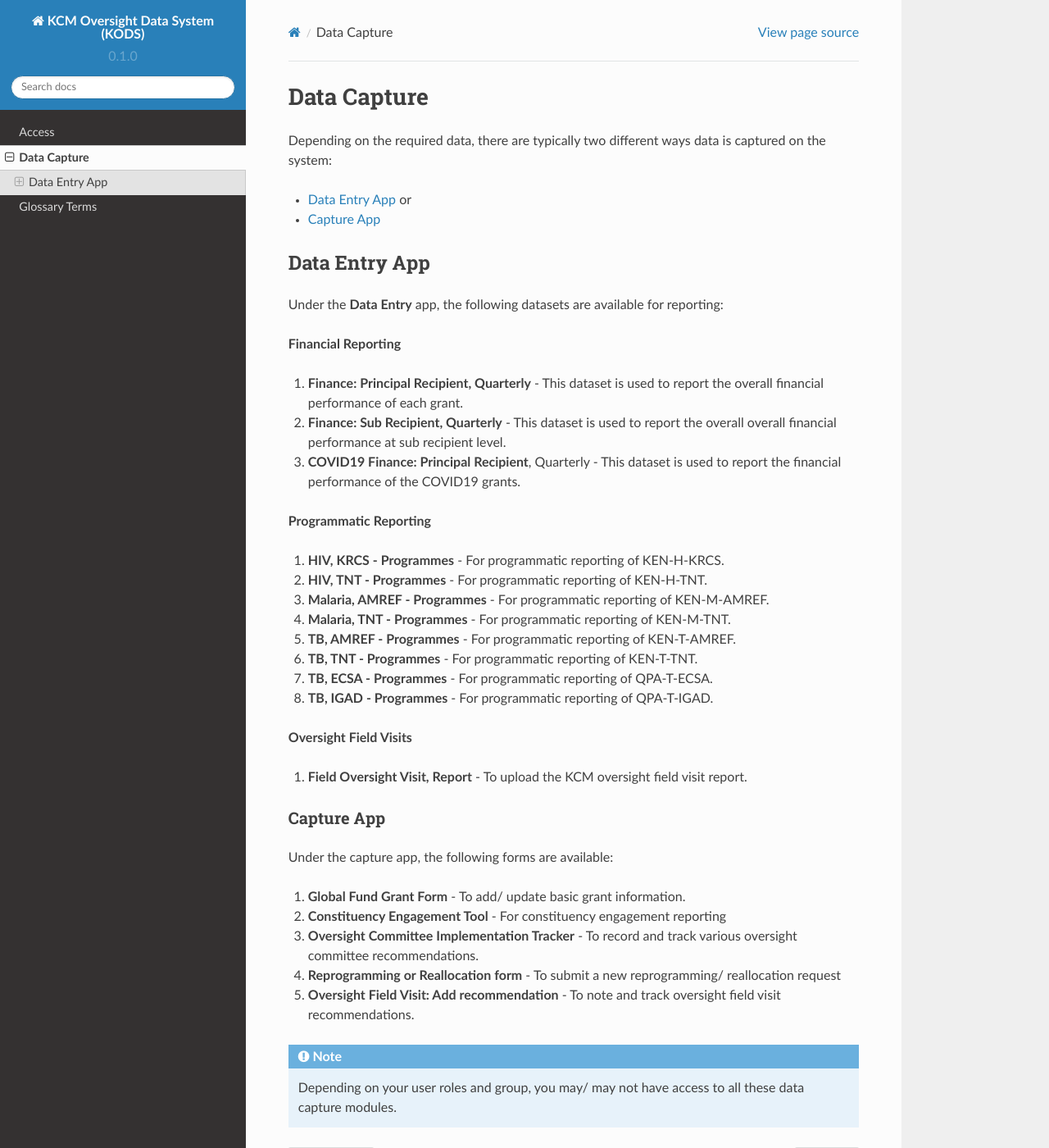
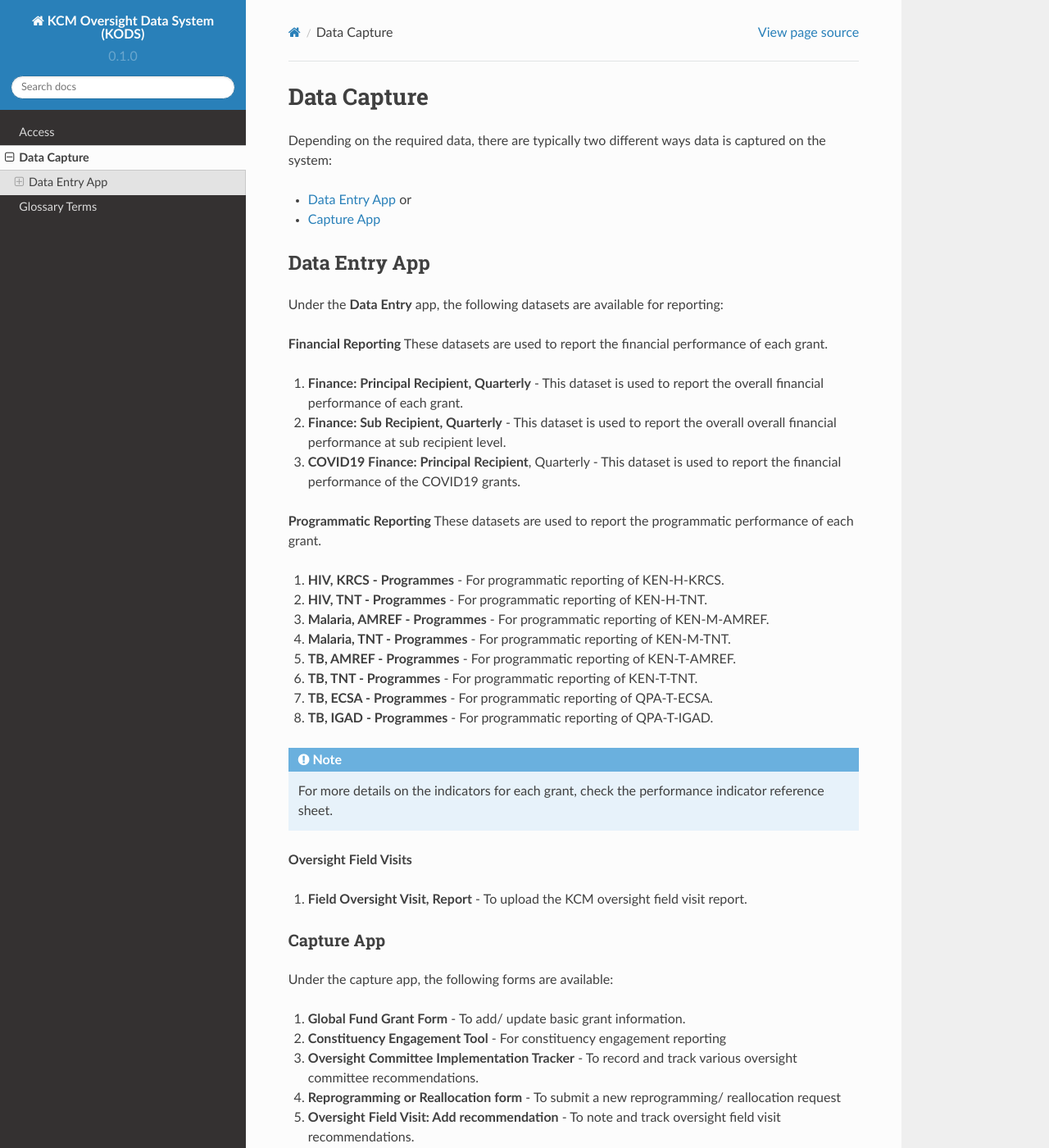
Before and after one commit to danielmaangi/kcm_data_system_guide, a Sphinx documentation site: the page built from docs/source/datasets.rst, in a window 1280 px wide and 1400 px high. Shown: the whole window at 82% size. Built offline with Sphinx 7.4.7 and the Read the Docs theme 2.0.0, drawn with Linux system fonts in a browser that asks for light colours.

Commit message:
dataset use

```diff
--- a/docs/source/datasets.rst
+++ b/docs/source/datasets.rst
@@ -13,12 +13,14 @@ Data Entry App
 Under the **Data Entry** app, the following datasets are available for reporting:
 
 **Financial Reporting**
+These datasets are used to report the financial performance of each grant.
 
 #. **Finance: Principal Recipient, Quarterly** - This dataset is used to report the overall financial performance of each grant.
 #. **Finance: Sub Recipient, Quarterly** - This dataset is used to report the overall overall financial performance at sub recipient level.
 #. **COVID19 Finance: Principal Recipient**, Quarterly - This dataset is used to report the financial performance of the COVID19 grants.
 
 **Programmatic Reporting**
+These datasets are used to report the programmatic performance of each grant.
 
 #. **HIV, KRCS - Programmes** - For programmatic reporting of KEN-H-KRCS.
 #. **HIV, TNT - Programmes** - For programmatic reporting of KEN-H-TNT.
@@ -28,6 +30,8 @@ Under the **Data Entry** app, the following datasets are available for reporting
 #. **TB, TNT - Programmes** - For programmatic reporting of KEN-T-TNT.
 #. **TB, ECSA - Programmes** - For programmatic reporting of QPA-T-ECSA.
 #. **TB, IGAD - Programmes** - For programmatic reporting of QPA-T-IGAD.
+
+.. note:: For more details on the indicators for each grant, check the performance indicator reference sheet.
 
 **Oversight Field Visits**
 
```
